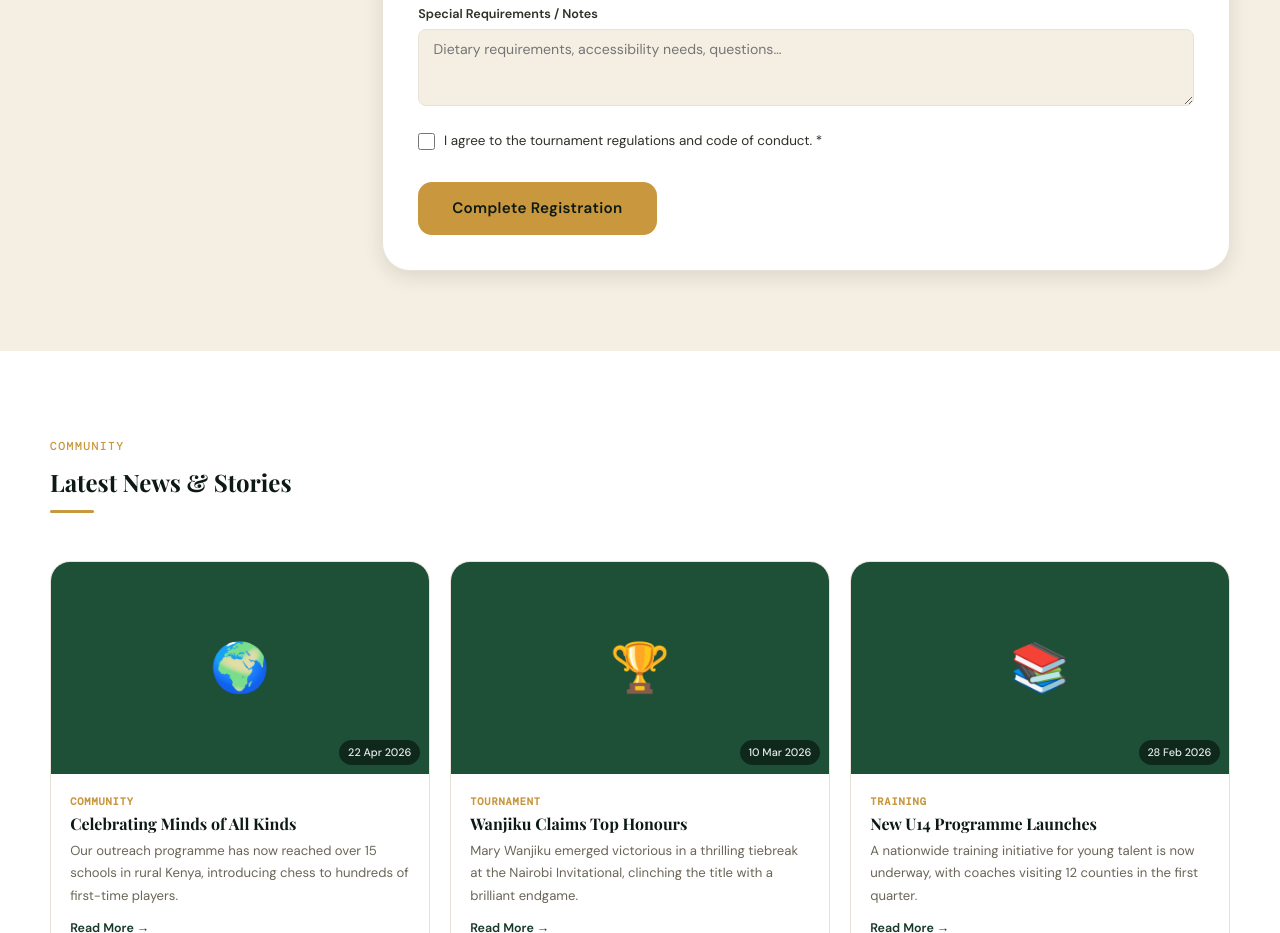
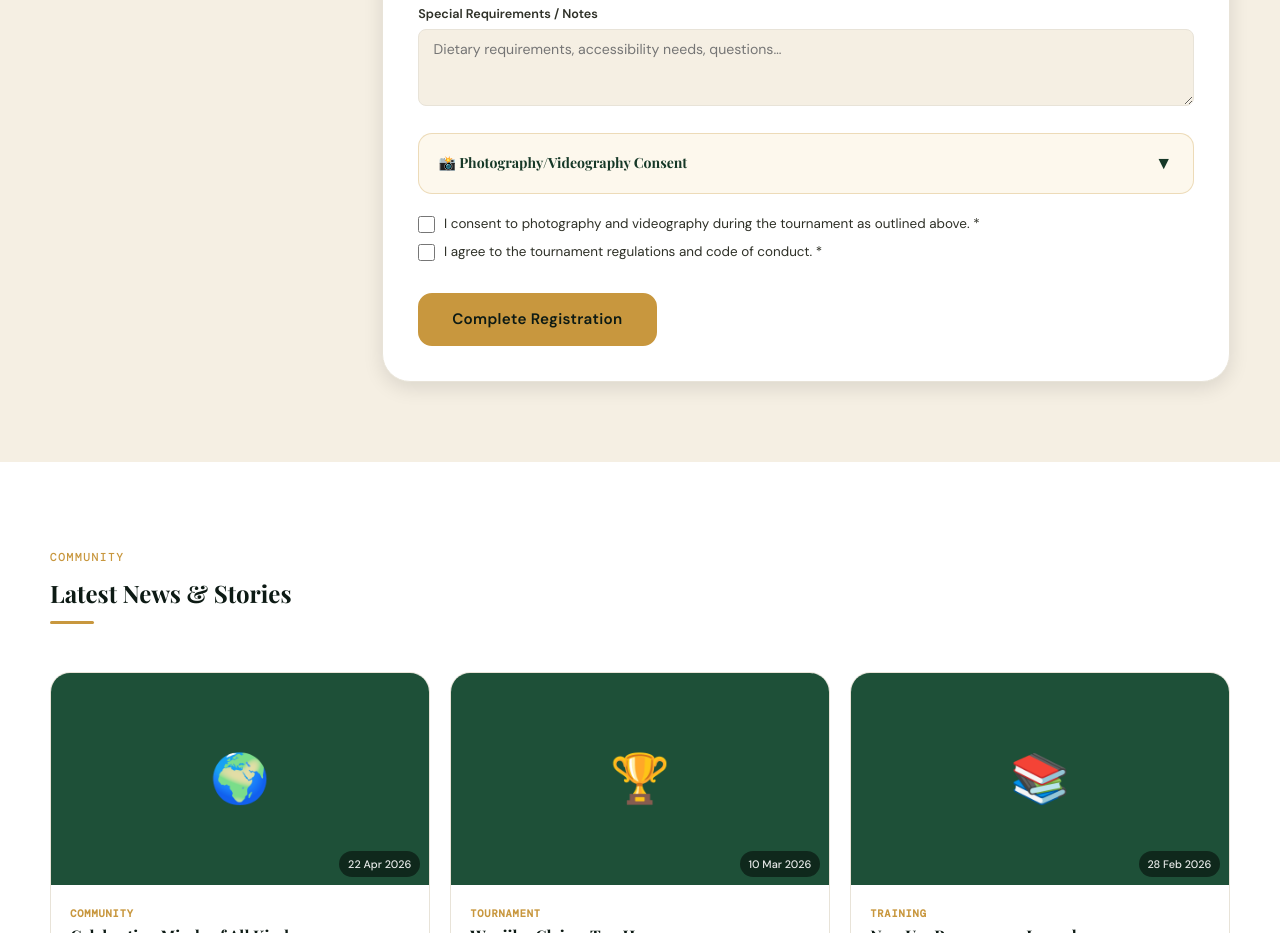
Before and after one commit to Emmanuel-Odero/jumuiya-design, a plain HTML site: page index.html in a window 1280 px wide. Shown: the part 5057-5990 px from the top of the page. Drawn offline with nearby package versions, Linux system fonts and the light colour scheme; a web font is replaced by a local one.

Commit message:
Added data consent index.html
Data consent information and accept fields

```diff
--- a/index.html
+++ b/index.html
@@ -1346,6 +1346,75 @@
             font-size: .84rem;
             color: var(--charcoal);
             cursor: pointer
+        }
+
+        /* ─── CONSENT SECTION ─────────────────────────────────── */
+        .consent-box {
+            background: var(--gold-wash);
+            border: 1.5px solid rgba(200, 151, 62, .3);
+            border-radius: var(--r-md);
+            padding: 1.2rem;
+            margin-bottom: 1.2rem;
+            margin-top: 1.2rem
+        }
+
+        .consent-header {
+            display: flex;
+            align-items: center;
+            justify-content: space-between;
+            cursor: pointer;
+            user-select: none
+        }
+
+        .consent-header:hover {
+            opacity: .85
+        }
+
+        .consent-title {
+            font-size: .88rem;
+            font-weight: 700;
+            color: var(--forest);
+            margin: 0;
+            flex: 1
+        }
+
+        .consent-toggle {
+            width: 20px;
+            height: 20px;
+            display: flex;
+            align-items: center;
+            justify-content: center;
+            color: var(--forest);
+            font-size: 1.1rem;
+            flex-shrink: 0;
+            transition: transform .25s var(--ease)
+        }
+
+        .consent-toggle.open {
+            transform: rotate(180deg)
+        }
+
+        .consent-body {
+            max-height: 0;
+            overflow: hidden;
+            transition: max-height .35s var(--ease);
+            margin-top: 0
+        }
+
+        .consent-body.open {
+            max-height: 600px;
+            margin-top: 1rem;
+            padding-top: 1rem;
+            border-top: 1px solid rgba(200, 151, 62, .2)
+        }
+
+        .consent-text {
+            font-size: .8rem;
+            color: var(--charcoal);
+            line-height: 1.65;
+            margin: 0;
+            white-space: pre-wrap;
+            word-wrap: break-word
         }
 
         .form-footer {
@@ -2380,15 +2449,15 @@
                         <div class="fsect">Personal Details</div>
                         <div class="f-row">
                             <div class="f-grp"><label for="fName">
-                                Player Surname
-                                <span class="req">*</span></label><input
-                                    type="text" id="fName" placeholder="e.g. Mary">
+                                    Player Surname
+                                    <span class="req">*</span></label><input type="text" id="fName"
+                                    placeholder="e.g. Mary">
                                 <div class="f-err" id="fNameErr">Please enter your first name.</div>
                             </div>
                             <div class="f-grp"><label for="lName">
-                                Player Other Names
-                                <span class="req">*</span></label><input
-                                    type="text" id="lName" placeholder="e.g. Wanjiku">
+                                    Player Other Names
+                                    <span class="req">*</span></label><input type="text" id="lName"
+                                    placeholder="e.g. Wanjiku">
                                 <div class="f-err" id="lNameErr">Please enter your last name.</div>
                             </div>
                         </div>
@@ -2438,7 +2507,8 @@
                             <div class="f-grp"><label for="fFide">FIDE ID <span
                                         style="color:var(--slate);font-weight:400">(optional)</span></label><input
                                     type="text" id="fFide" placeholder="e.g. 10800000"></div>
-                            <div class="f-grp"><label for="fSec">Section/Category<span class="req">*</span></label><select id="fSec">
+                            <div class="f-grp"><label for="fSec">Section/Category<span
+                                        class="req">*</span></label><select id="fSec">
                                     <option value="">Select Section</option>
                                     <option value="open">Open</option>
                                     <option value="u18">Under 18</option>
@@ -2500,6 +2570,48 @@
                         <div class="f-grp"><label for="fNotes">Special Requirements / Notes</label><textarea id="fNotes"
                                 rows="3" placeholder="Dietary requirements, accessibility needs, questions…"></textarea>
                         </div>
+                        <div class="consent-box">
+                            <div class="consent-header" onclick="toggleConsent()">
+                                <h4 class="consent-title">📸 Photography/Videography Consent</h4>
+                                <span class="consent-toggle" id="consentToggle">▼</span>
+                            </div>
+                            <div class="consent-body" id="consentBody">
+                                <p class="consent-text">Consent for Photography/Videography during the Chess Tournament
+
+                                    We are committed to ensuring the privacy and data protection rights of individuals
+                                    in accordance with the Kenya Data Protection Act 2019, particularly Regulation 20
+                                    and 21 concerning the processing of personal data for visual and audio purposes.
+
+                                    During the chess tournament held at Verona Hotel, we may engage in photography and
+                                    videography activities to capture the event's essence and promote scholastic
+                                    achievements. This documentation may include images and footage of participants,
+                                    audience, and other individuals present at the event. By participating in this
+                                    tournament, you acknowledge and consent to the following:
+
+                                    Consent for Photography/videography: You consent to the capturing of your image
+                                    and/or voice during the event.
+
+                                    Purpose of Capture: The captured visuals and audio will be used for promotional and
+                                    educational purposes, showcasing the event's success and fostering chess enthusiasm
+                                    within the school and broader community.
+
+                                    No Commercial Use: The captured materials will not be used for any commercial
+                                    purposes, nor will they be sold or transferred to third parties for monetary gain.
+
+                                    Withdrawal of Consent: You have the right to withdraw your consent at any time by
+                                    notifying the event organizer in writing (globaloutreach@thegiftofchess.org)
+
+                                    Your participation in the chess tournament implies your understanding and acceptance
+                                    of the terms outlined in this consent statement. If you have any questions or
+                                    concerns regarding the use of visual and audio materials, please contact us prior to
+                                    the event.</p>
+                            </div>
+                        </div>
+                        <div class="f-check"><input type="checkbox" id="fConsent"><label for="fConsent">I consent to
+                                photography and videography during the tournament as outlined above. <span
+                                    class="req">*</span></label></div>
+                        <div class="f-err" id="fConsentErr" style="margin-left:1.55rem">You must consent to
+                            photography/videography.</div>
                         <div class="f-check"><input type="checkbox" id="fTerms"><label for="fTerms">I agree to the
                                 tournament regulations and code of conduct. <span class="req">*</span></label></div>
                         <div class="f-err" id="fTermsErr" style="margin-left:1.55rem">You must agree to the terms.</div>
@@ -2709,6 +2821,12 @@
             document.querySelectorAll('.f-grp input.err,.f-grp select.err').forEach(e => e.classList.remove('err'));
             document.querySelectorAll('.f-err.show').forEach(e => e.classList.remove('show'));
         }
+        function toggleConsent() {
+            const body = document.getElementById('consentBody');
+            const toggle = document.getElementById('consentToggle');
+            body.classList.toggle('open');
+            toggle.classList.toggle('open');
+        }
         function validate() {
             clearE(); let ok = true;
             if (!sv('fName')) { se('fName', 'fNameErr'); ok = false }
@@ -2723,6 +2841,7 @@
             if (!sv('fTour')) { se('fTour', 'fTourErr'); ok = false }
             if (!sv('fSec')) { se('fSec', 'fSecErr'); ok = false }
             if (!sv('fPay')) { se('fPay', 'fPayErr'); ok = false }
+            if (!document.getElementById('fConsent').checked) { document.getElementById('fConsentErr').classList.add('show'); ok = false }
             if (!document.getElementById('fTerms').checked) { document.getElementById('fTermsErr').classList.add('show'); ok = false }
             return ok;
         }
```
